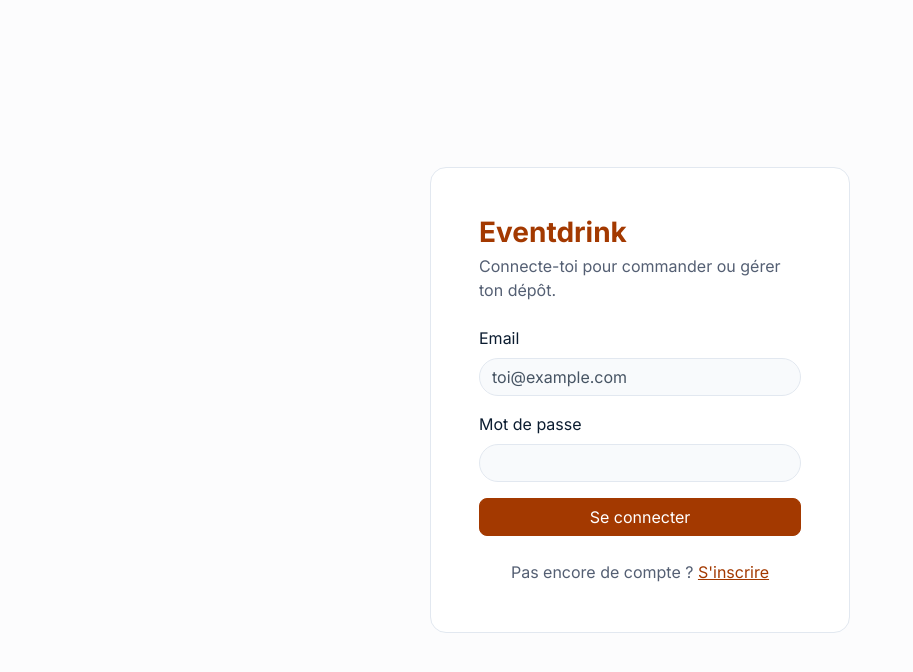
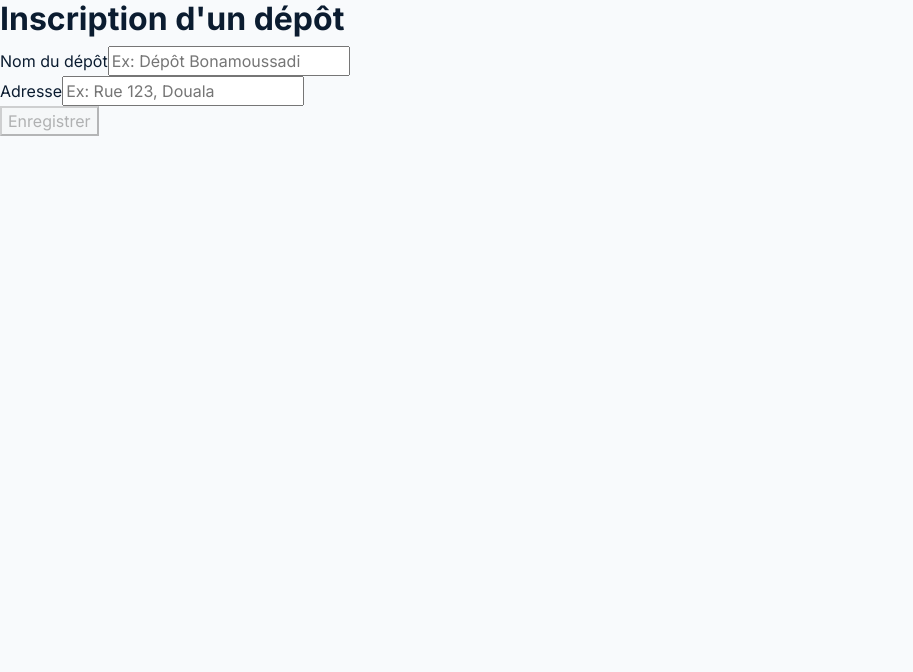
Before and after one commit to Aly-leo/event-drink, an Angular app: page /auth/login in a window 1280 px wide. Shown: the top 672 px of the page, without its empty margins (0-913 px from the left). Built offline with nearby package versions, Linux system fonts and the light colour scheme.

Commit message:
feat(depot-Inscription): formulaire de base nom et adresse

```diff
--- a/src/app/app.html
+++ b/src/app/app.html
@@ -1 +1 @@
-<router-outlet />
+<app-depot-inscription></app-depot-inscription>
--- a/src/app/app.ts
+++ b/src/app/app.ts
@@ -1,9 +1,10 @@
 import { Component, signal } from '@angular/core';
 import { RouterOutlet } from '@angular/router';
+import { DepotInscription } from './features/depot/depot-inscription/depot-inscription';
 
 @Component({
   selector: 'app-root',
-  imports: [RouterOutlet],
+  imports: [RouterOutlet,DepotInscription],
   templateUrl: './app.html',
   styleUrl: './app.scss'
 })
--- /dev/null
+++ b/src/app/features/depot/depot-inscription/depot-inscription.html
@@ -0,0 +1,25 @@
+<div class="depot-inscription">
+  <h2>Inscription d'un dépôt</h2>
+
+  <form [formGroup]="inscriptionForm" (ngSubmit)="onSubmit()">
+
+    <div class="form-group">
+      <label for="nomDepot">Nom du dépôt</label>
+      <input id="nomDepot" type="text" formControlName="nomDepot" placeholder="Ex: Dépôt Bonamoussadi">
+      @if (inscriptionForm.get('nomDepot')?.invalid && inscriptionForm.get('nomDepot')?.touched) {
+        <span class="error">Le nom du dépôt est requis</span>
+      }
+    </div>
+
+    <div class="form-group">
+      <label for="adresse">Adresse</label>
+      <input id="adresse" type="text" formControlName="adresse" placeholder="Ex: Rue 123, Douala">
+      @if (inscriptionForm.get('adresse')?.invalid && inscriptionForm.get('adresse')?.touched) {
+        <span class="error">L'adresse est requise</span>
+      }
+    </div>
+
+    <button type="submit" [disabled]="inscriptionForm.invalid">Enregistrer</button>
+
+  </form>
+</div>
--- /dev/null
+++ b/src/app/features/depot/depot-inscription/depot-inscription.ts
@@ -0,0 +1,24 @@
+import { Component, inject } from '@angular/core';
+import { ReactiveFormsModule, FormBuilder, Validators } from '@angular/forms';
+
+@Component({
+  selector: 'app-depot-inscription',
+  standalone: true,
+  imports: [ReactiveFormsModule],
+  templateUrl: './depot-inscription.html',
+  styleUrl: './depot-inscription.scss'
+})
+export class DepotInscription {
+  private fb = inject(FormBuilder);
+
+  inscriptionForm = this.fb.group({
+    nomDepot: ['', Validators.required],
+    adresse: ['', Validators.required],
+  });
+
+  onSubmit() {
+    if (this.inscriptionForm.valid) {
+      console.log(this.inscriptionForm.value);
+    }
+  }
+}
```
Also changed, not shown: src/app/features/depot/depot-inscription/depot-inscription.scss (added), 1 other file (tests, documents, lock files or other folders).
